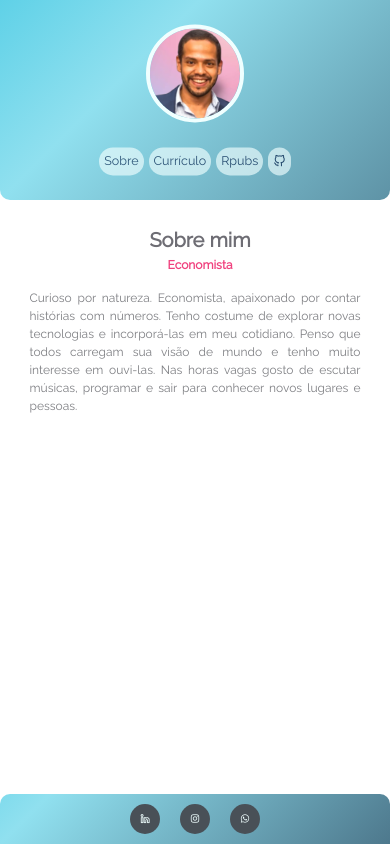
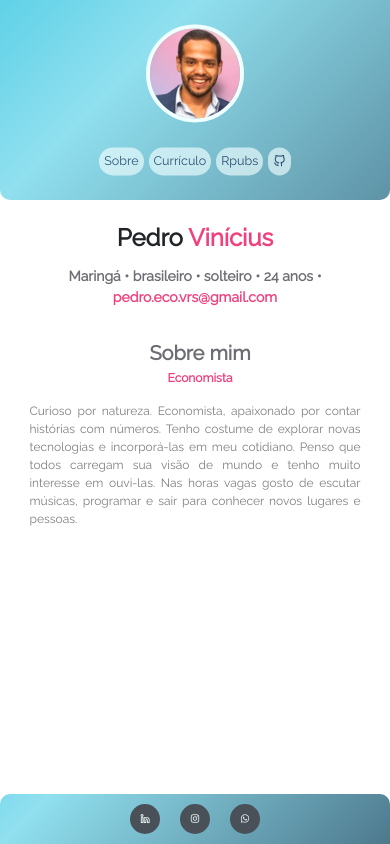
Before and after one commit to Pedrovrs/projeto_git, a plain HTML site: page index.html in a window 390 px wide. Drawn offline with nearby package versions, Linux system fonts and the light colour scheme.

Commit message:
commit
Inseri algumas informações (nome, profissão e contatos).

```diff
--- a/index.html
+++ b/index.html
@@ -31,6 +31,8 @@
 
         <div  id="sobre">
             <section class="description">
+                <h2>Pedro <span>Vinícius</span></h2>
+                <h3>Maringá • brasileiro • solteiro • 24 anos • <span>pedro.eco.vrs@gmail.com</span></h3>
                 <h4>Sobre mim</h4>
                 <h6>Economista</h6>
                 <p>Curioso por natureza. Economista, apaixonado por contar histórias com números.
--- a/style.css
+++ b/style.css
@@ -429,7 +429,6 @@ section.description p{
     }
 
     .content{
-        padding-top: 100px;
         width: 100%;
         left: 0;
     }
@@ -444,14 +443,14 @@ section.description p{
 
     section.description{
         position: relative;
-        padding-top: 60px;
+        padding-top: 0px;
     }
 
     section.description h2{
+        padding-top: 220px;
         color: #212529;
         font-size: 24px;
         text-align: center;
-        padding-top: 0;
         margin-top: 0;
     }
 
@@ -463,7 +462,7 @@ section.description p{
     }
 
     section.description h4{
-        margin: 65px 0 0 10px;
+        margin: 30px 0 0 10px;
         color: #6e6d74;
         font-size: 20px;
         text-align: center;
```
